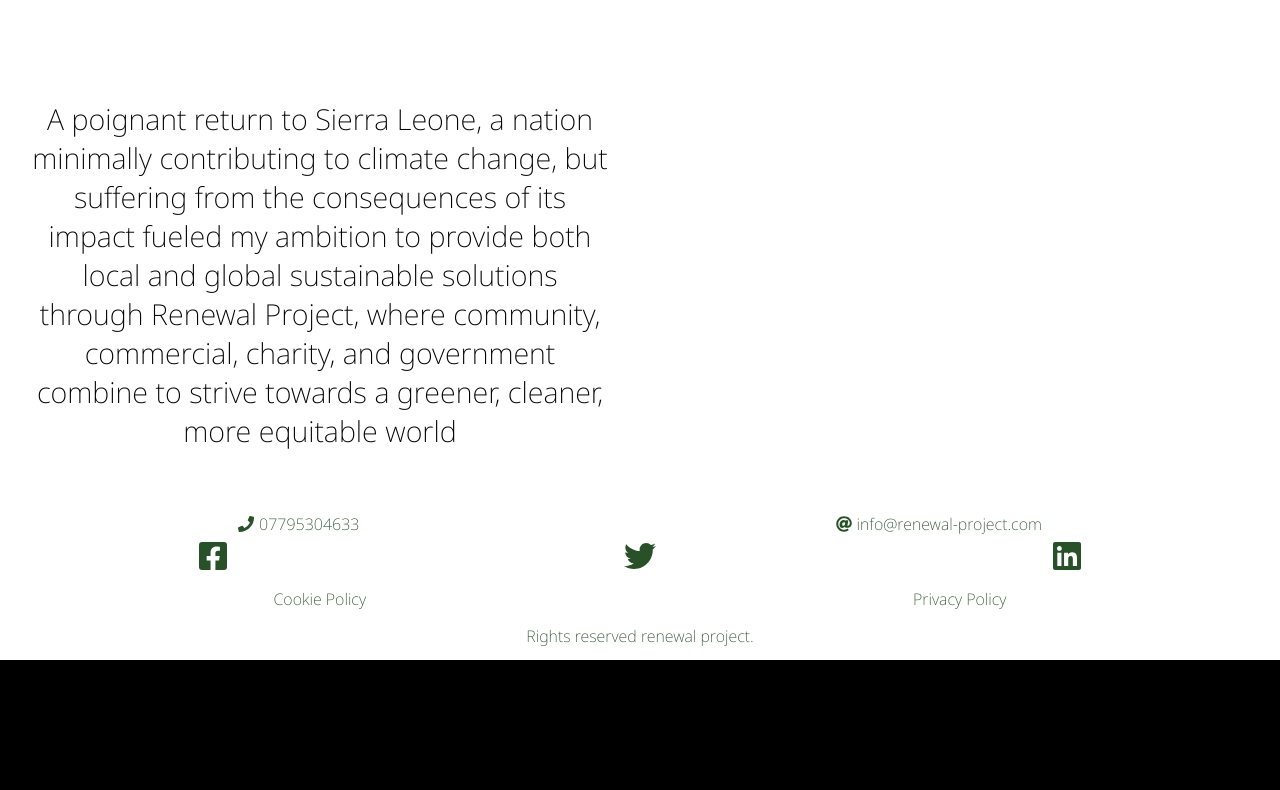
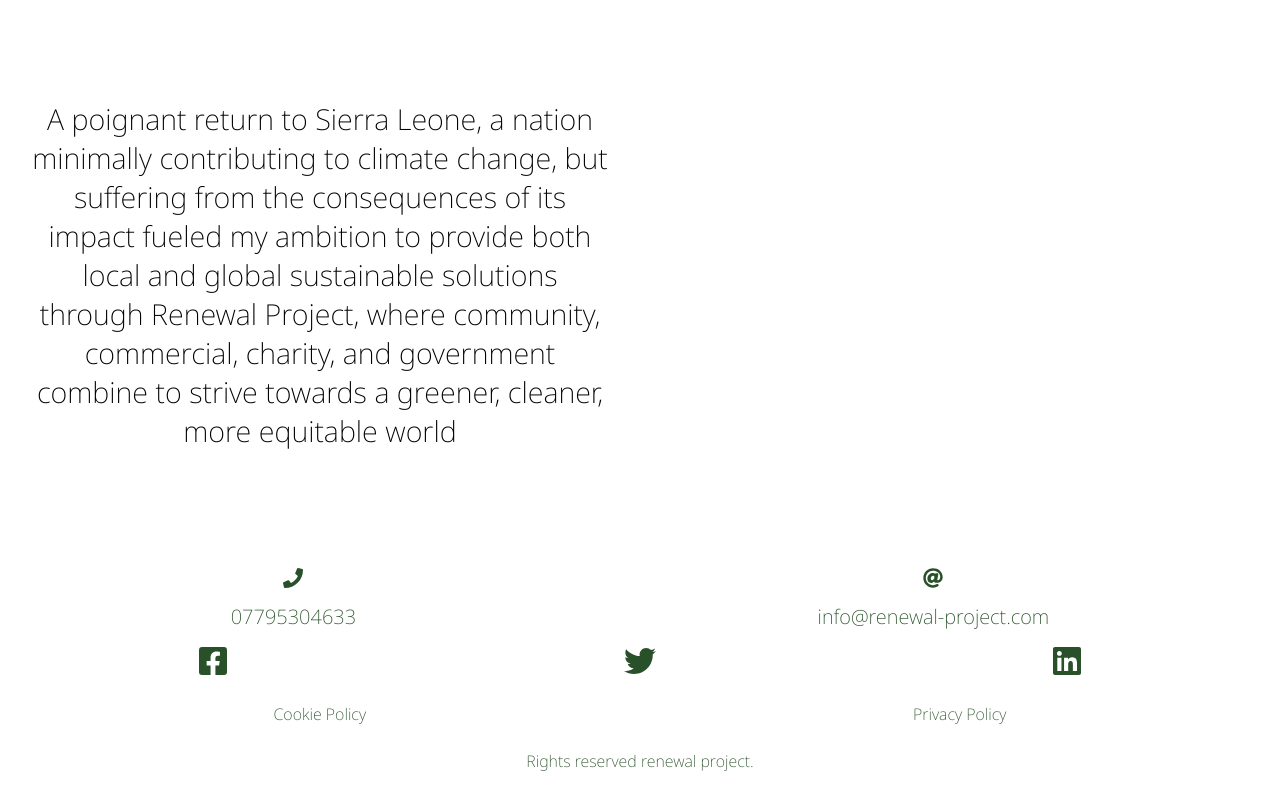
Before and after one commit to blakepablo24/renewal-project, a React (Vite) app: page / in a window 1280 px wide. Shown: the part 3973-4763 px from the top of the page. Before the commit the page ends 4633 px from the top, so only its background shows below. Built offline with nearby package versions, Linux system fonts and the light colour scheme.

Commit message:
added social media links

```diff
--- a/src/components/Ui/Footer/Footer.jsx
+++ b/src/components/Ui/Footer/Footer.jsx
@@ -1,32 +1,32 @@
 import React from 'react';
-import './Footer.css';
+import classes from './Footer.module.css';
 import { FaTwitter, FaLinkedin, FaFacebookSquare } from "react-icons/fa";
 import { Link } from 'react-router-dom';
 import { FaPhone, FaAt } from "react-icons/fa";
 
 const footer = (props) => {
     return(
-        <div className='Footer'>
-            <div className="policy-container">
-                <div className='contact-information'>
+        <div className={classes.Footer}>
+            <div className={classes.policyContainer}>
+                <div className={classes.contactInformation}>
                     <FaPhone />
                     <p>07795304633</p>
                 </div>
-                <div className='contact-information'>
+                <div className={classes.contactInformation}>
                     <FaAt />
                     <p>info@renewal-project.com</p>
                 </div>
             </div>
-            <div className='links'>
-                <FaFacebookSquare />
-                <FaTwitter />
-                <FaLinkedin />
+            <div className={classes.footerLinks}>
+                <Link className={classes.footerLink} to="https://web.facebook.com/renewalprojectofficial"><FaFacebookSquare /></Link>
+                <Link className={classes.footerLink} to="https://x.com/renewalpuk"><FaTwitter /></Link>
+                <Link className={classes.footerLink} to="https://www.linkedin.com/company/renewal-project-official"><FaLinkedin /></Link>
             </div>
-            <div className="policy-container">
+            <div className={classes.policyContainer}>
                 <Link to="/cookie-policy" ><p>Cookie Policy</p></Link>
                 <Link to="/privacy-policy" ><p>Privacy Policy</p></Link>
             </div>
-            <p className='footer-header'>Rights reserved renewal project.</p>
+            <p className={classes.footerHeader}>Rights reserved renewal project.</p>
         </div>
     )
 }
--- a/src/components/Ui/Footer/Footer.css
+++ b/src/components/Ui/Footer/Footer.module.css
@@ -1,12 +1,14 @@
 .Footer {
+    margin-top: 50px;
     grid-area: footer;
     background: var(--second-bg);
     display: grid;
     place-items: center center;
     width: 100%;
+    min-height: 30vh;
 }
 
-.links {
+.footerLinks {
     display: grid;
     place-items: center center;
     height: 100%;
@@ -15,7 +17,12 @@
     font-size: 2rem;
 }
 
-.policy-container {
+.footerLink {
+    display: grid;
+    place-items: center center;
+}
+
+.policyContainer {
     margin-top: 10px;
     display: grid;
     place-items: center center;
@@ -24,16 +31,16 @@
     grid-auto-flow: column;
 }
 
-.contact-information {
+.contactInformation {
     display: grid;
     place-items: center center;
-    grid-auto-flow: column;
+    font-size: 1.25rem;
 }
 
-.contact-information svg {
-    margin-right: 5px;
+.contactInformation svg {
+    margin-bottom: 15px;
 }
 
-.footer-header {
+.footerHeader {
     margin: 10px 0;
 }
```
